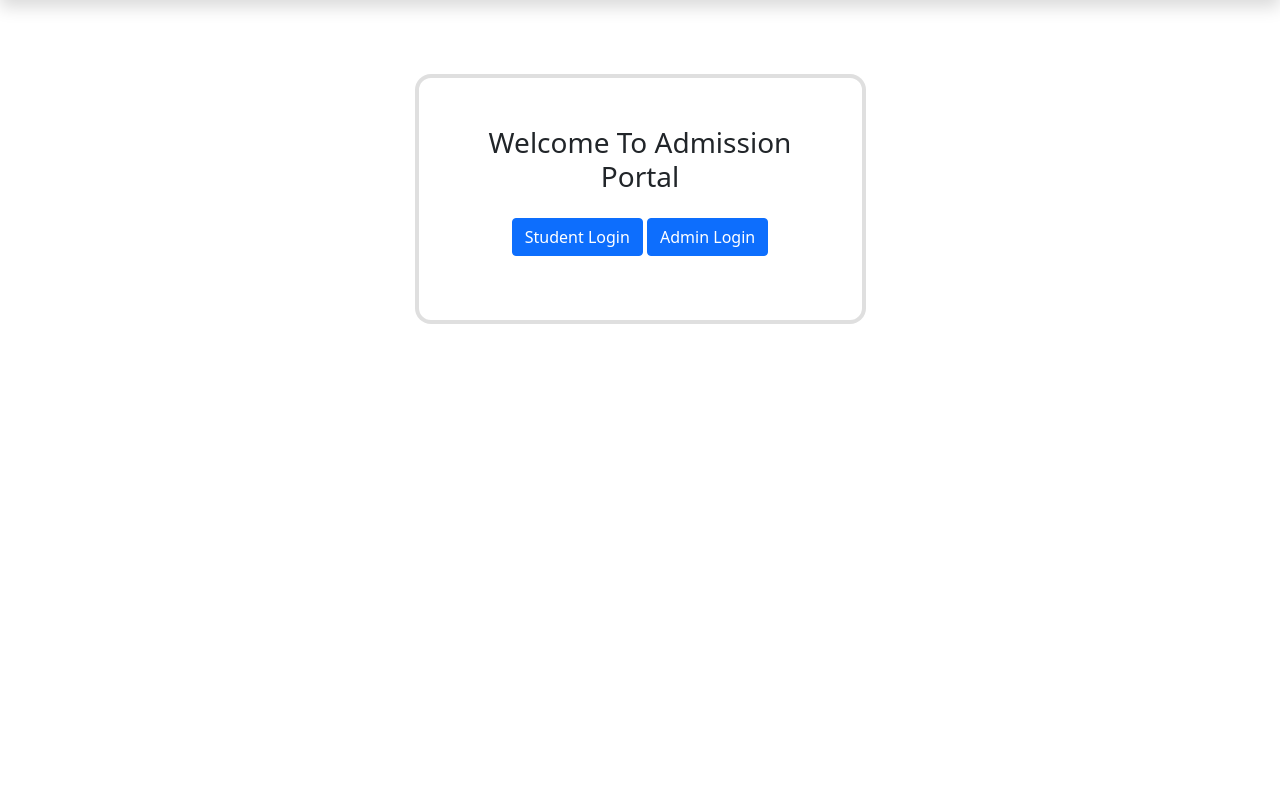
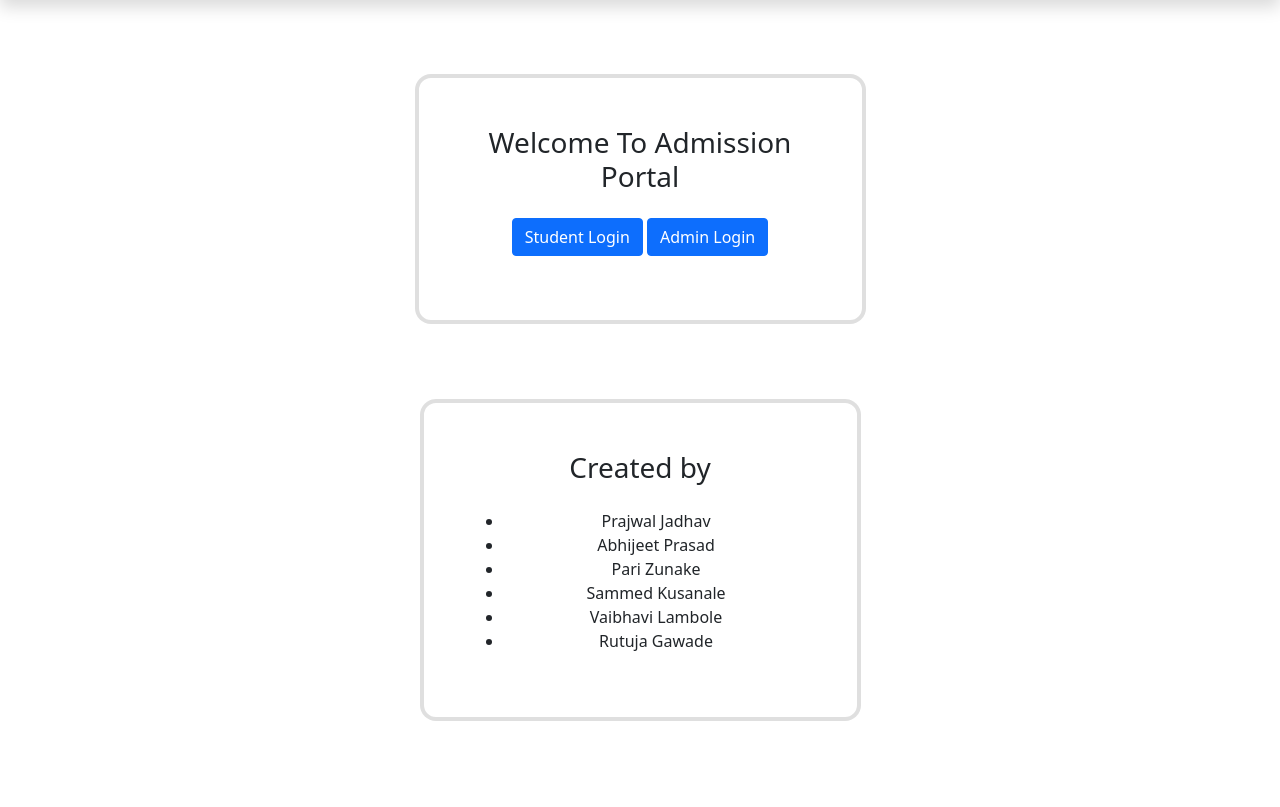
Before and after one commit to v8ify/Admission-Portal, a PHP site: page /home.php in a window 1280 px wide. Shown: the part 109-916 px from the top of the page. Before the commit the page ends 433 px from the top, so only its background shows below. Run offline with PHP 8.4, Linux system fonts and the light colour scheme.

Commit message:
changed styling

```diff
--- a/admin_login.php
+++ b/admin_login.php
@@ -14,7 +14,7 @@
 
  <?php include("navbar_template.php") ?>
 
-<section class="vh-100" style="background-color: #508bfc;">
+<section class="vh-100">
   <div class="container py-5 h-100">
     <div class="row d-flex justify-content-center align-items-center h-100">
       <div class="col-12 col-md-8 col-lg-6 col-xl-5">
--- a/home.php
+++ b/home.php
@@ -30,6 +30,31 @@
     </div>
 </div>
 
+<div class="container py-5 h-50">
+    <div class="row d-flex justify-content-center align-items-center  h-100">
+        <div class="col-12 col-md-8 col-lg-6 col-xl-5">
+            <div class="card shadow-2-strong border-4" style="border-radius: 1rem;">
+                <div class="card-body p-5 text-center">
+
+                <h3 class="mb-4">Created by</h3>
+
+                <ul>
+                    <li>Prajwal Jadhav</li>
+                    <li>Abhijeet Prasad</li>
+                    <li>Pari Zunake </li>
+                    <li>Sammed Kusanale</li>
+                    <li>Vaibhavi Lambole</li>
+                    <li>Rutuja Gawade</li>
+
+                </ul>
+
+                </form>
+                </div>
+            </div>
+        </div>
+    </div>
+</div>
+
 
 
 <div class="row d-flex justify-content-center align-items-center h-100">
--- a/student_login.php
+++ b/student_login.php
@@ -23,7 +23,7 @@
                         <h3 class="mb-5">Sign in</h3>
 
                         <div class="form-outline mb-4">
-                        <input type="text" id="prn" name="PRN" class="form-control form-control-lg" placeholder="PRN" />
+                        <input type="text" id="prn" name="PRN" class="form-control form-control-lg" placeholder="College PRN" />
 
                         </div>
 
```
Also changed, not shown: display.php (+34 -1 lines), search_student_record.php (+17 -3 lines), 2 other files.
